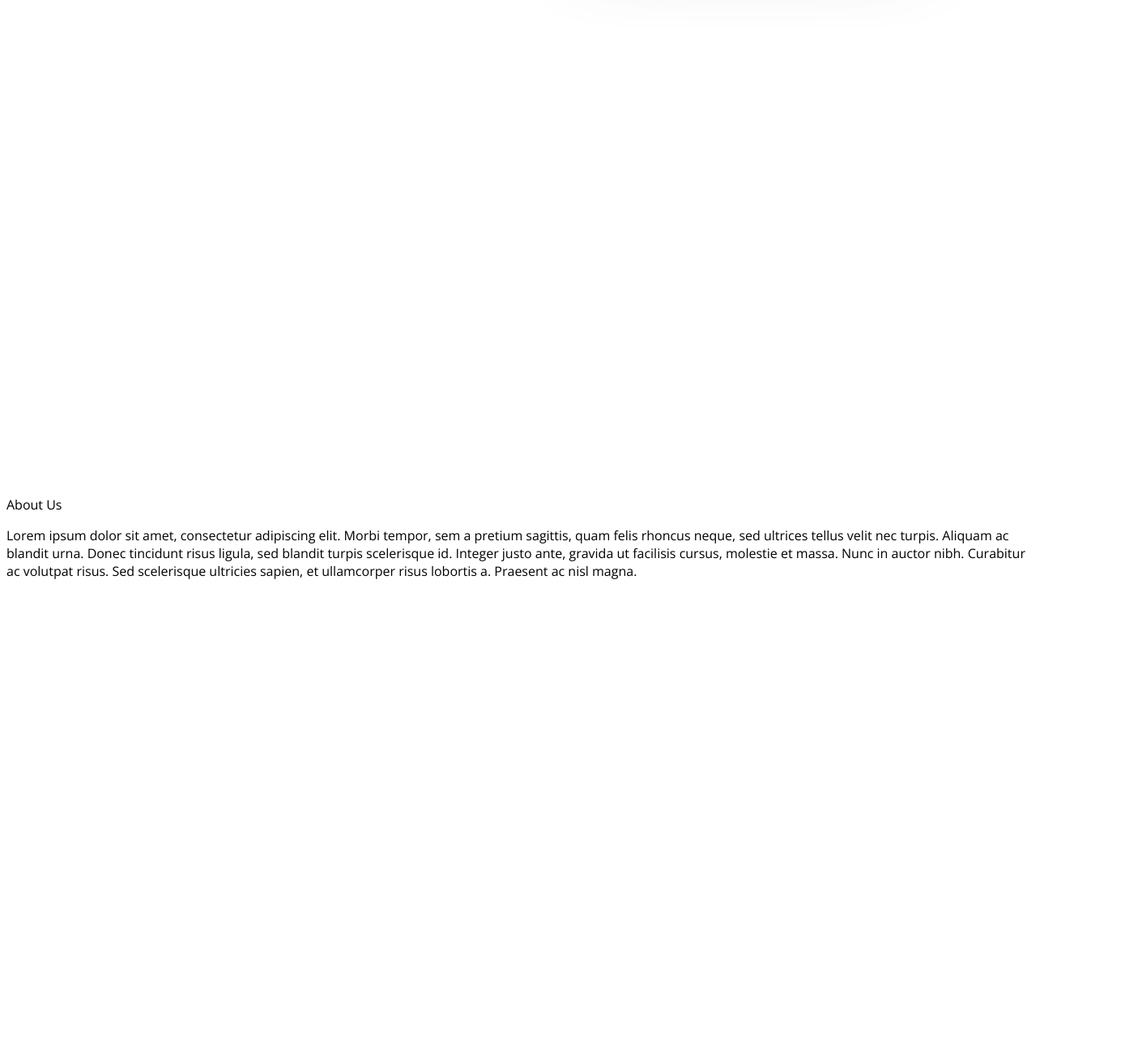
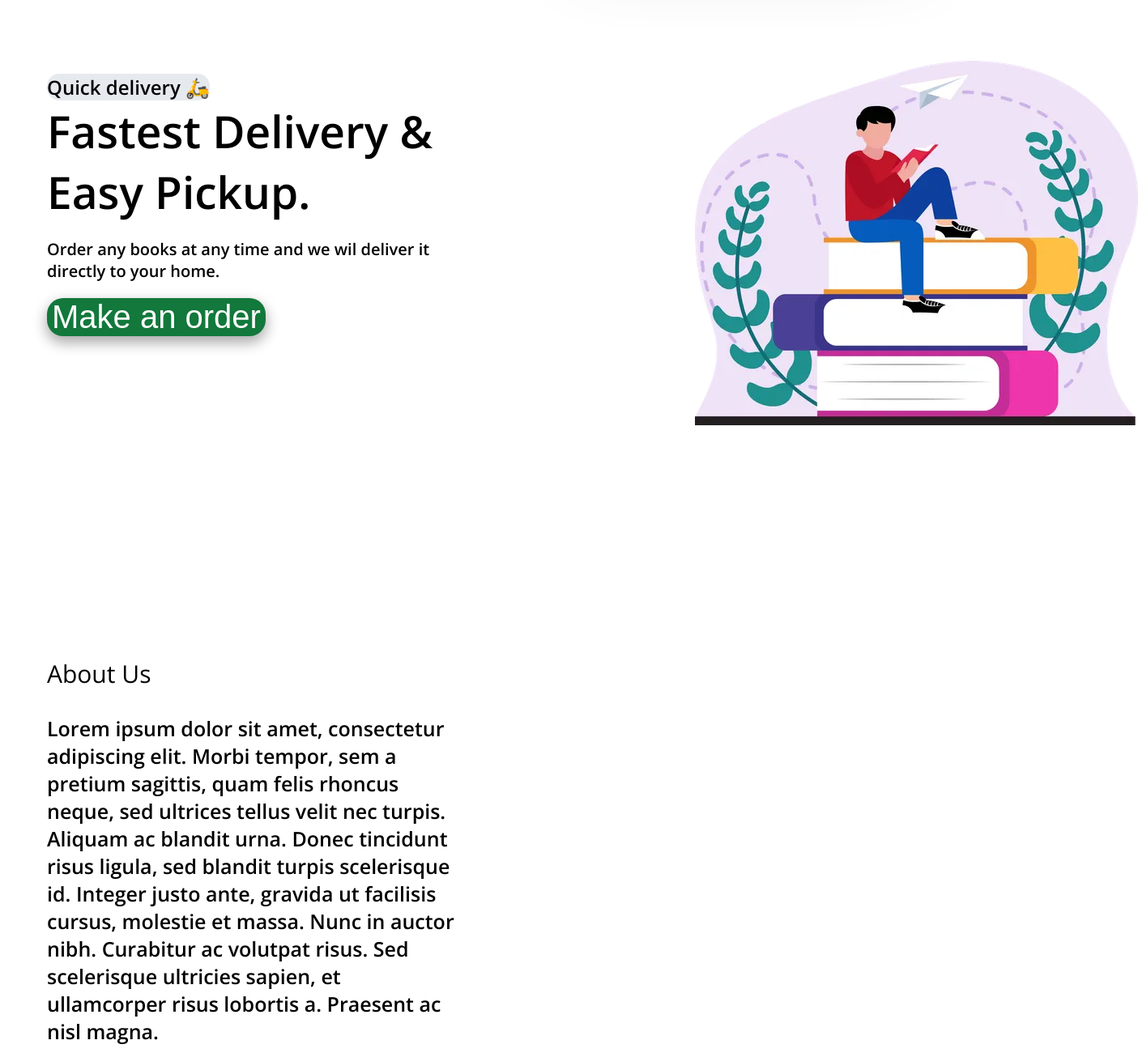
Before and after one commit to GamerAseemm/Aravali-TechFest, a plain HTML site: page index.html in a window 1280 px wide. Shown: the part 840-2140 px from the top of the page at 81% size, 1405 px wide, since content can reach past the window. Before the commit the page ends 1572 px from the top, so only its background shows below. Drawn offline with nearby package versions, Linux system fonts and the light colour scheme; a web font is replaced by a local one.

Commit message:
order page

```diff
--- a/index.html
+++ b/index.html
@@ -44,12 +44,32 @@
 <section id="order">
   <div class="order-form">
 
+    <h1 class="order-header"> Quick delivery 🛵 </h1>
+      <h1 class="order-tagline">Fastest Delivery & Easy Pickup.</h1>
+      <p class="order-content"> Order any books at any time and we wil deliver it directly to your home.</p>
+      <button class="place-order" onclick="window.location.href = 'order.html';">Make an order</button>
+      <div class="image1">
+        <img class="reading" src="bookreading.webp" alt="A person reading book">
+        </div>
+
   </div>
 </section>
+      <section id="about-us">
+        <div class="about-us-form">
+          <p class="aboutus-header">About Us</p>
+          <p class ="aboutus-desc">
+            Lorem ipsum dolor sit amet, consectetur adipiscing elit. Morbi tempor,
+            sem a pretium sagittis, quam felis rhoncus neque, sed ultrices tellus velit nec turpis.
+            Aliquam ac blandit urna. Donec tincidunt risus ligula, sed blandit turpis scelerisque
+              id. Integer justo ante, gravida ut facilisis cursus, molestie et massa. Nunc in auctor nibh.
+              Curabitur ac volutpat risus. Sed scelerisque ultricies sapien, et ullamcorper risus lobortis
+              a. Praesent ac nisl magna.
+          </p>
+        </div>
+        <p></p>
+      </section>
 
-
-
-    <div class="chatbot chatbot--closed">
+      <div class="chatbot chatbot--closed">
         <div class="chatbot__header">
           <svg class="chatbot__close-button icon-speech" viewBox="0 0 32 32">
             <use xlink:href="#icon-speech" />
@@ -104,21 +124,6 @@
           <path style="fill: #fff; fill-rule: evenodd;" d="M1030.18,1725.16h2.35a0.335,0.335,0,0,0,.34-0.33v-5.23h5.94v5.23a0.342,0.342,0,0,0,.34.33h2.36a0.342,0.342,0,0,0,.34-0.33v-12.36a0.34,0.34,0,0,0-.34-0.32h-2.36a0.34,0.34,0,0,0-.34.32v4.51h-5.94v-4.51a0.333,0.333,0,0,0-.34-0.32h-2.35a0.333,0.333,0,0,0-.34.32v12.36a0.335,0.335,0,0,0,.34.33" transform="translate(-1013.75 -1696.25)"/>
         </symbol>
       </svg>
-      <section id="about-us">
-        <div>
-          <p class="aboutus-header">About Us</p>
-          <p class ="aboutus-desc">
-            Lorem ipsum dolor sit amet, consectetur adipiscing elit. Morbi tempor,
-            sem a pretium sagittis, quam felis rhoncus neque, sed ultrices tellus velit nec turpis.
-            Aliquam ac blandit urna. Donec tincidunt risus ligula, sed blandit turpis scelerisque
-              id. Integer justo ante, gravida ut facilisis cursus, molestie et massa. Nunc in auctor nibh.
-              Curabitur ac volutpat risus. Sed scelerisque ultricies sapien, et ullamcorper risus lobortis
-              a. Praesent ac nisl magna.
-          </p>
-        </div>
-        <p></p>
-
-      </section>
 </body>
  <script src="main.js"></script>
 </html>
--- a/style.css
+++ b/style.css
@@ -381,6 +381,8 @@
 	width: 800px;
 	height: 600px;
 	border: #000000 2px;
+	margin-left: 50px;
+	margin-top: 150px;
 }
 .home-page-text{
 	float: left;
@@ -392,3 +394,53 @@
 .home-content{
 	width: 100%;
 }
+.aboutus-header{
+	margin-left: 50px;
+	font-size: 30px;
+}
+.aboutus-desc{
+	margin-left: 50px;
+	max-width: 40%;
+	font-weight: 600;
+	font-size: 25px;
+}
+.about-us-form{
+	margin-top: 120px;
+}
+.place-order{
+	color: white;
+	background-color: #12783b;
+	border-radius: 20px;
+	border: none;
+	font-size: 40px;
+	transition: all 0.3s;
+	box-shadow: 0 8px 16px 0 rgba(0,0,0,0.2), 0 6px 20px 0 rgba(0,0,0,0.19);
+}
+.place-order:hover{
+	background-color: #148c44;
+	box-shadow: 0 12px 16px 0 rgba(0,0,0,0.24), 0 17px 50px 0 rgba(0,0,0,0.19);
+}
+.order-header{
+	background-color: #e6eaee;
+	display: inline;
+	border-radius: 15px;
+}
+.order-tagline{
+	font-size: 55px;
+	max-width: 60%;
+	margin: 0;
+}
+.order-content{
+	font-weight: 600;
+	font-size: 20px;
+	max-width: 60%;
+}
+#order {
+    padding-top: 100px; /* Adjust this value as needed */
+    max-height: 100%;
+    max-width: 100%;
+}
+.reading{
+	margin-top: -340px;
+	margin-left: 100%;
+}
```
Also changed, not shown: order.html (added, +11 -0 lines), bookreading.webp (added).
